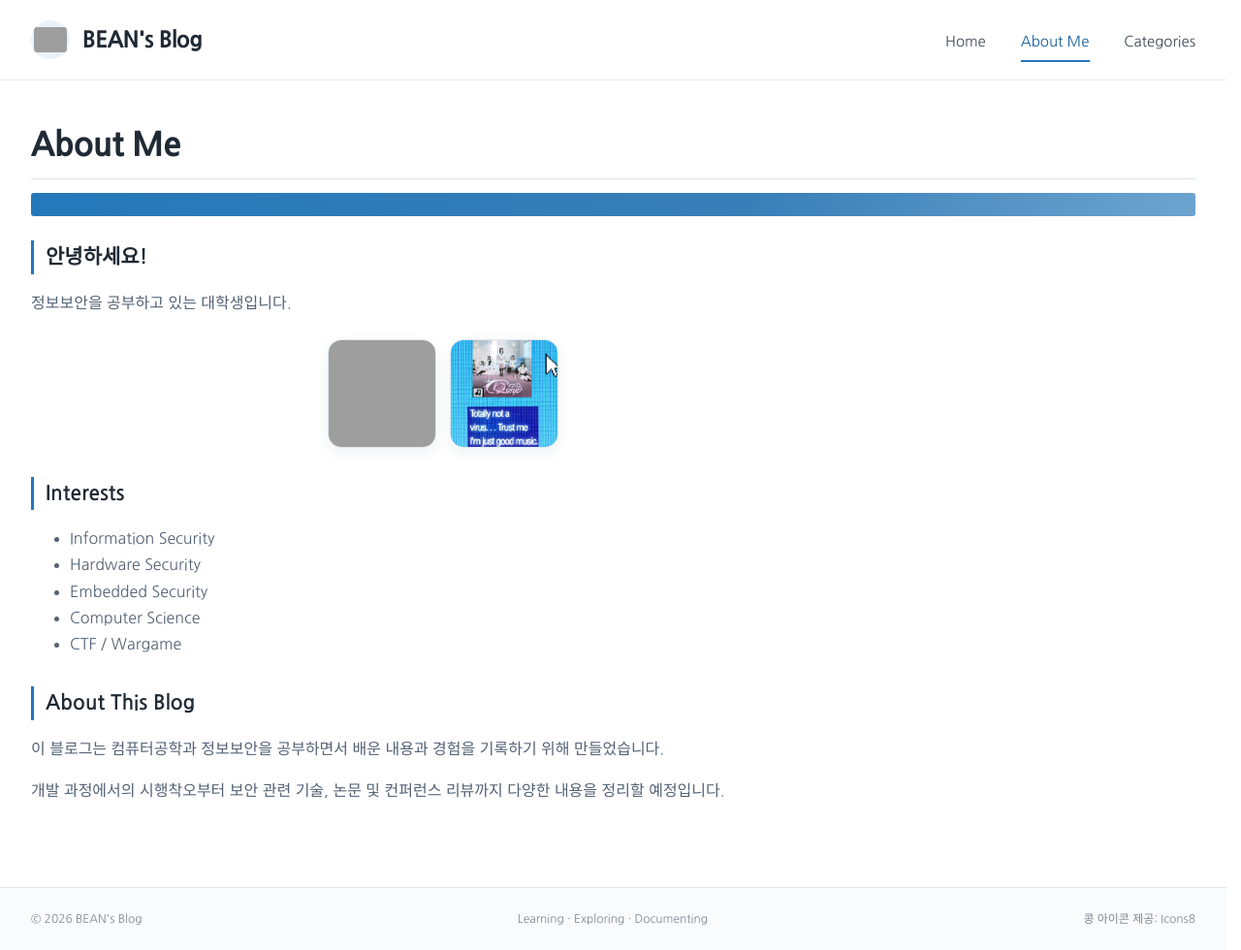
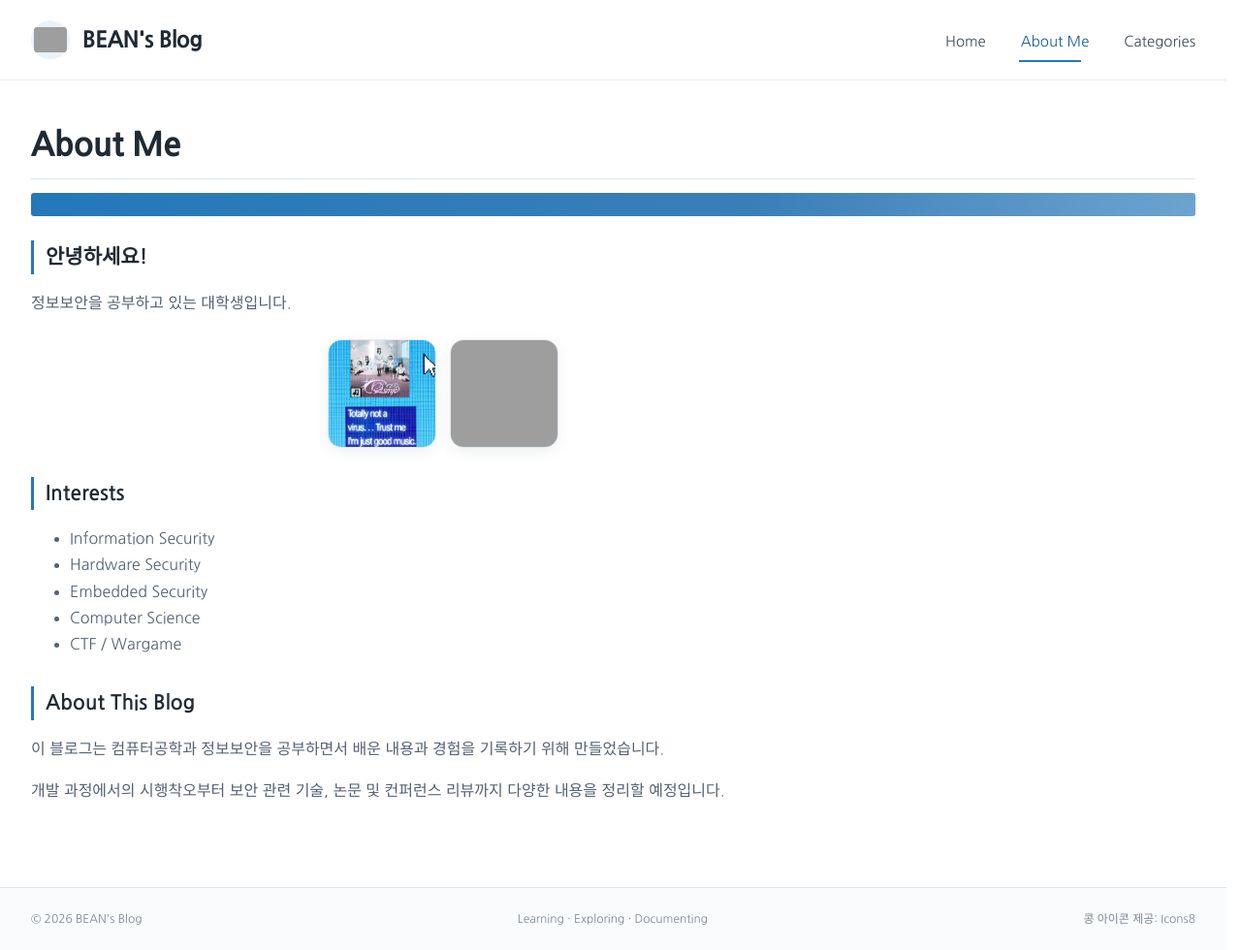
Before and after one commit to BEAN-CMD418/bean-cmd418.github.io, a Jekyll site: the page built from about.md, in a window 1280 px wide. Shown: the whole page at 97% size. Built offline with Jekyll 4.4.1, drawn with Linux system fonts in a browser that asks for light colours; some web fonts are replaced; grey boxes are pictures that could not be loaded.

Commit message:
Reorder About Me photos

```diff
--- a/about.md
+++ b/about.md
@@ -9,8 +9,8 @@ permalink: /about/
 정보보안을 공부하고 있는 대학생입니다.
 
 <div class="about-photos" aria-label="About Me photos">
-  <img src="/assets/20250610_013341.jpg" alt="About Me photo 1">
-  <img src="/assets/20250815_002147.jpg" alt="About Me photo 2">
+  <img src="/assets/20250815_002147.jpg" alt="About Me photo 1">
+  <img src="/assets/20250610_013341.jpg" alt="About Me photo 2">
 </div>
 
 ## Interests
```
